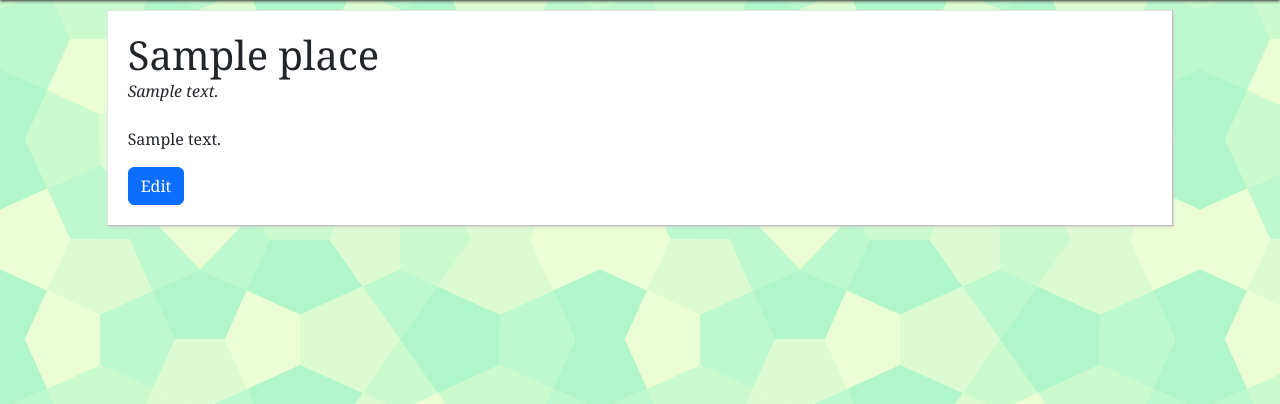
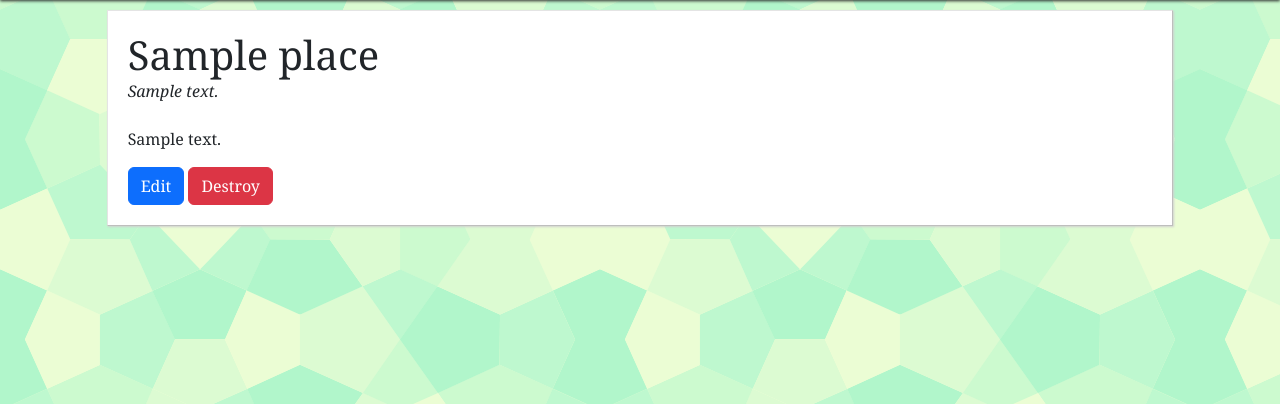
Before and after one commit to PavaniPamarthy/nomster, a Rails app: page /places/1 in a window 1280 px wide. Shown: the part 61-465 px from the top of the page. Run offline with Rails 7, Linux system fonts and the light colour scheme; tables that the repository leaves empty hold one stand-in row (values such as "Sample post"); style sheets or scripts are compiled from the project's sources; some libraries are stand-ins or nearby versions.

Commit message:
Destroy a place

```diff
--- a/app/controllers/places_controller.rb
+++ b/app/controllers/places_controller.rb
@@ -28,6 +28,12 @@ class PlacesController < ApplicationController
     redirect_to root_path
   end
 
+  def destroy
+    @place = Place.find(params[:id])
+    @place.destroy
+    redirect_to root_path
+  end
+
   private
 
   def place_params
--- a/app/views/places/show.html.erb
+++ b/app/views/places/show.html.erb
@@ -5,5 +5,6 @@
 <p><%= @place.description %></p>
 <div class="float-right">
     <%= link_to 'Edit', edit_place_path(@place), class: 'btn btn-primary' %>
+    <%= link_to 'Destroy', place_path(@place), method: :delete, data: {confirm: 'Are you sure you want to delete this?'},class: 'btn btn-danger' %>
   </div>
 </div>
```
